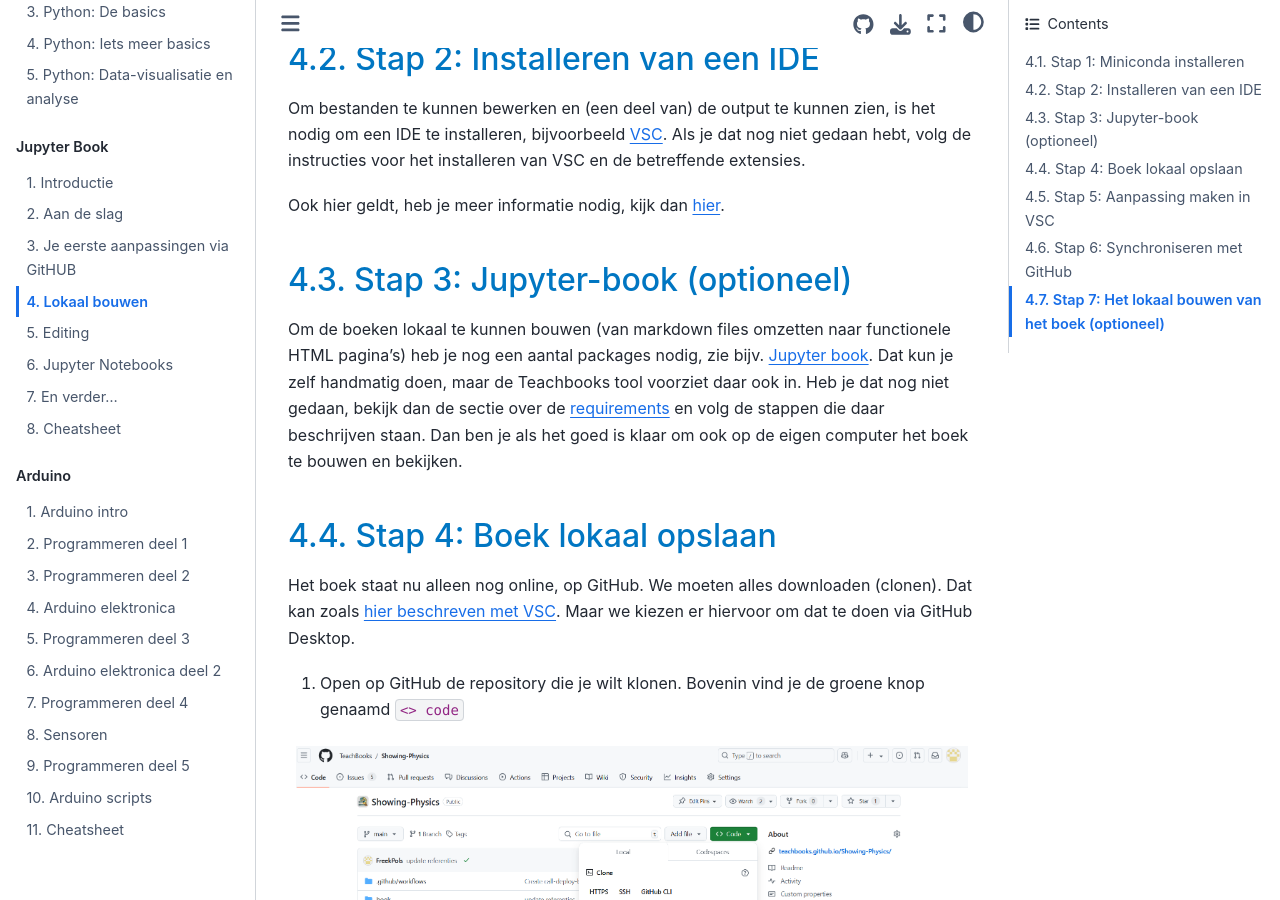
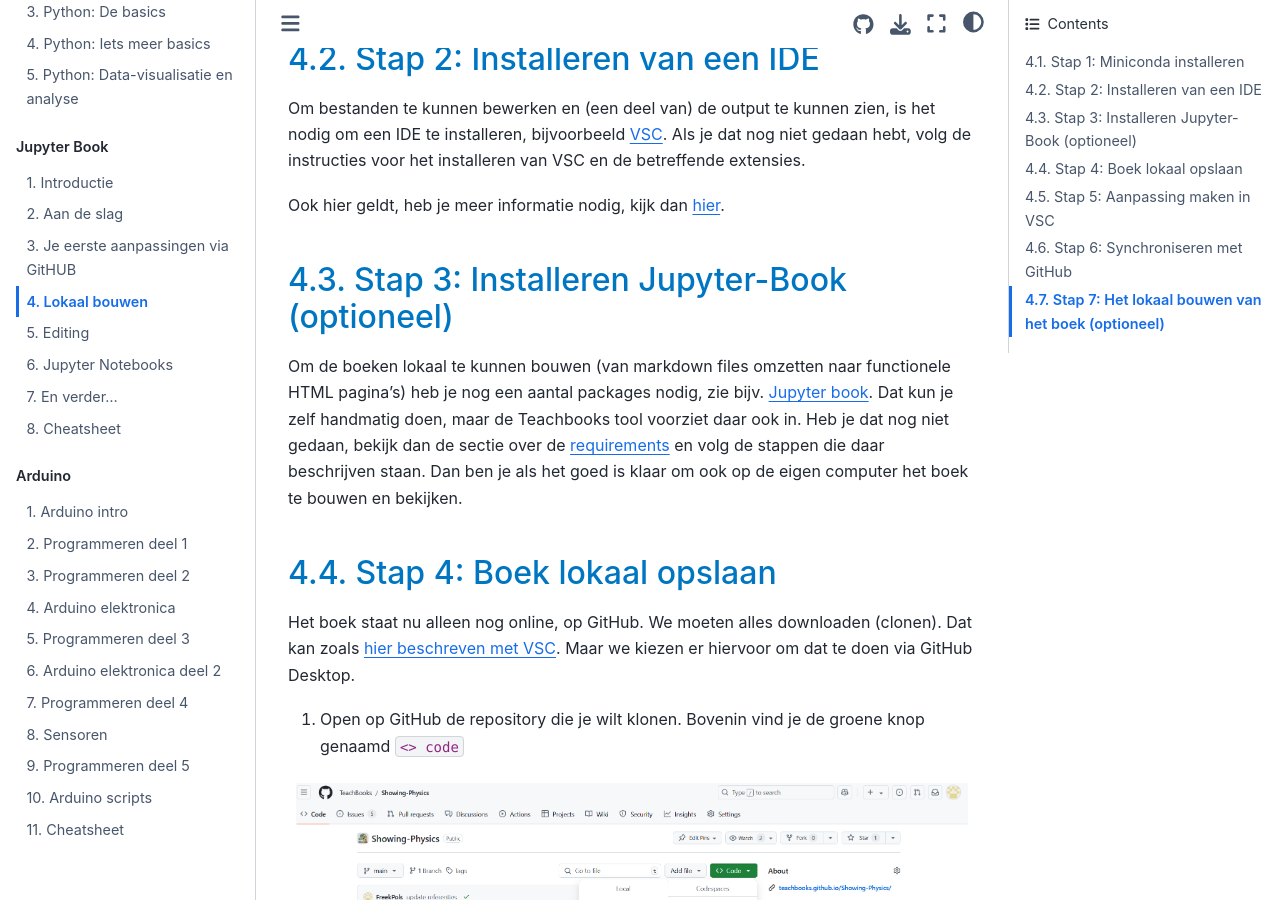
Before and after one commit to TUD-SEEd/betasteunpunt, a Jupyter Book: the page built from book/JB/Lokaal_bouwen.md, in a window 1280 px wide and 900 px high, scrolled down 920 px. Built offline with Jupyter Book 1.0.4 settings and Sphinx 7.4.7 and the Sphinx Book theme 1.1.4, drawn with Linux system fonts in a browser that asks for light colours; comment, search, counter and statistics services are not loaded.

Commit message:
incl image inverter

```diff
--- a/book/JB/Lokaal_bouwen.md
+++ b/book/JB/Lokaal_bouwen.md
@@ -34,7 +34,7 @@
 
 Ook hier geldt, heb je meer informatie nodig, kijk dan [hier](https://teachbooks.io/learn-programming/install/ide/vsc.html).
 
-## Stap 3: Jupyter-book (optioneel)
+## Stap 3: Installeren Jupyter-Book (optioneel)
 Om de boeken lokaal te kunnen bouwen (van markdown files omzetten naar functionele HTML pagina's) heb je nog een aantal packages nodig, zie bijv. [Jupyter book](https://jupyterbook.org/en/stable/start/overview.html#install-jupyter-book). Dat kun je zelf handmatig doen, maar de Teachbooks tool voorziet daar ook in. Heb je dat nog niet gedaan, bekijk dan de sectie over de [requirements](seq:req) en volg de stappen die daar beschrijven staan. Dan ben je als het goed is klaar om ook op de eigen computer het boek te bouwen en bekijken.
 
 (sec:lok)=
--- a/book/_config.yml
+++ b/book/_config.yml
@@ -30,6 +30,7 @@
     - sphinx.ext.imgconverter
     #- jupyterbook_patches
     - sphinx_exercise
+    - sphinx_image_inverter
 
 bibtex_bibfiles:
   - references.bib
--- a/requirements.txt
+++ b/requirements.txt
@@ -12,6 +12,7 @@
 
 sphinx-thebe ~= 0.9.9  #temporarily disable
 sphinx-exercise
+sphinx-image-inverter
 
 # lastly any packages you wish to download directly from a Git repository
 download_link_replacer @ git+https://gitlab.tudelft.nl/mude/sphinx-download-link-replacer #temporarily disable
```
Also changed, not shown: book/Software/Github.md (+5 -1 lines).
